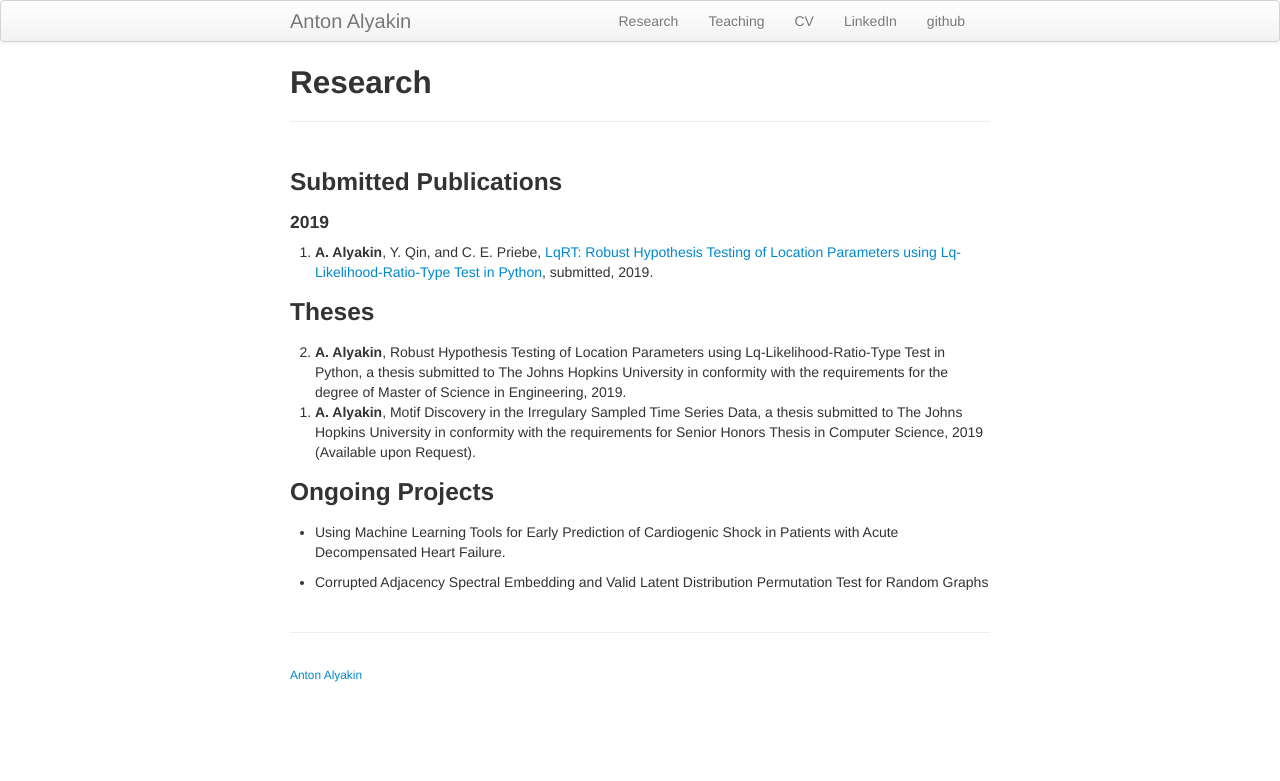
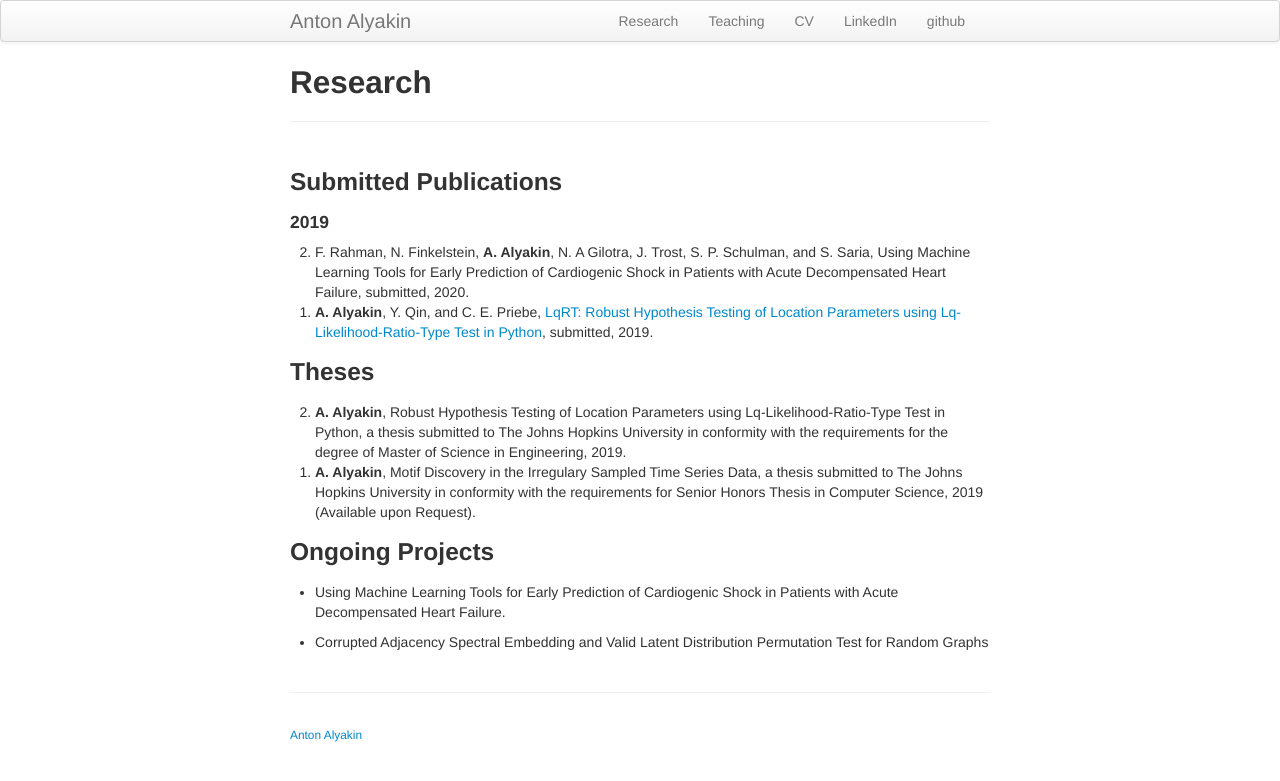
Before and after one commit to alyakin314/alyakin314.github.io, a Jekyll site: the page built from pages/research.md, in a window 1280 px wide. Shown: the top 781 px of the page. Built offline with Jekyll 4.4.1, drawn with Linux system fonts in a browser that asks for light colours.

Commit message:
Update research.md

```diff
--- a/pages/research.md
+++ b/pages/research.md
@@ -4,9 +4,9 @@ title: Research
 ---
 ### Submitted Publications
 #### 2019
-[//]: # 2. F. Rahman, N. Finkelstein, **A. Alyakin**, N. A Gilotra, J. Trost, S. P. Schulman, and S. Saria, Using Machine Learning Tools for Early Prediction of Cardiogenic Shock in Patients with Acute Decompensated Heart Failure, submitted, 2019.
-
+2. F. Rahman, N. Finkelstein, **A. Alyakin**, N. A Gilotra, J. Trost, S. P. Schulman, and S. Saria, Using Machine Learning Tools for Early Prediction of Cardiogenic Shock in Patients with Acute Decompensated Heart Failure, submitted, 2020.
 1. **A. Alyakin**, Y. Qin, and  C. E. Priebe, [LqRT: Robust Hypothesis Testing of Location Parameters using Lq-Likelihood-Ratio-Type Test in Python](https://arxiv.org/abs/1911.11922), submitted, 2019.
+{: reversed="reversed"}
 
 ### Theses
 2. **A. Alyakin**, Robust Hypothesis Testing of Location Parameters using Lq-Likelihood-Ratio-Type Test in Python, a thesis submitted to The Johns Hopkins University in conformity with the requirements for the degree of Master of Science in Engineering, 2019.
```
